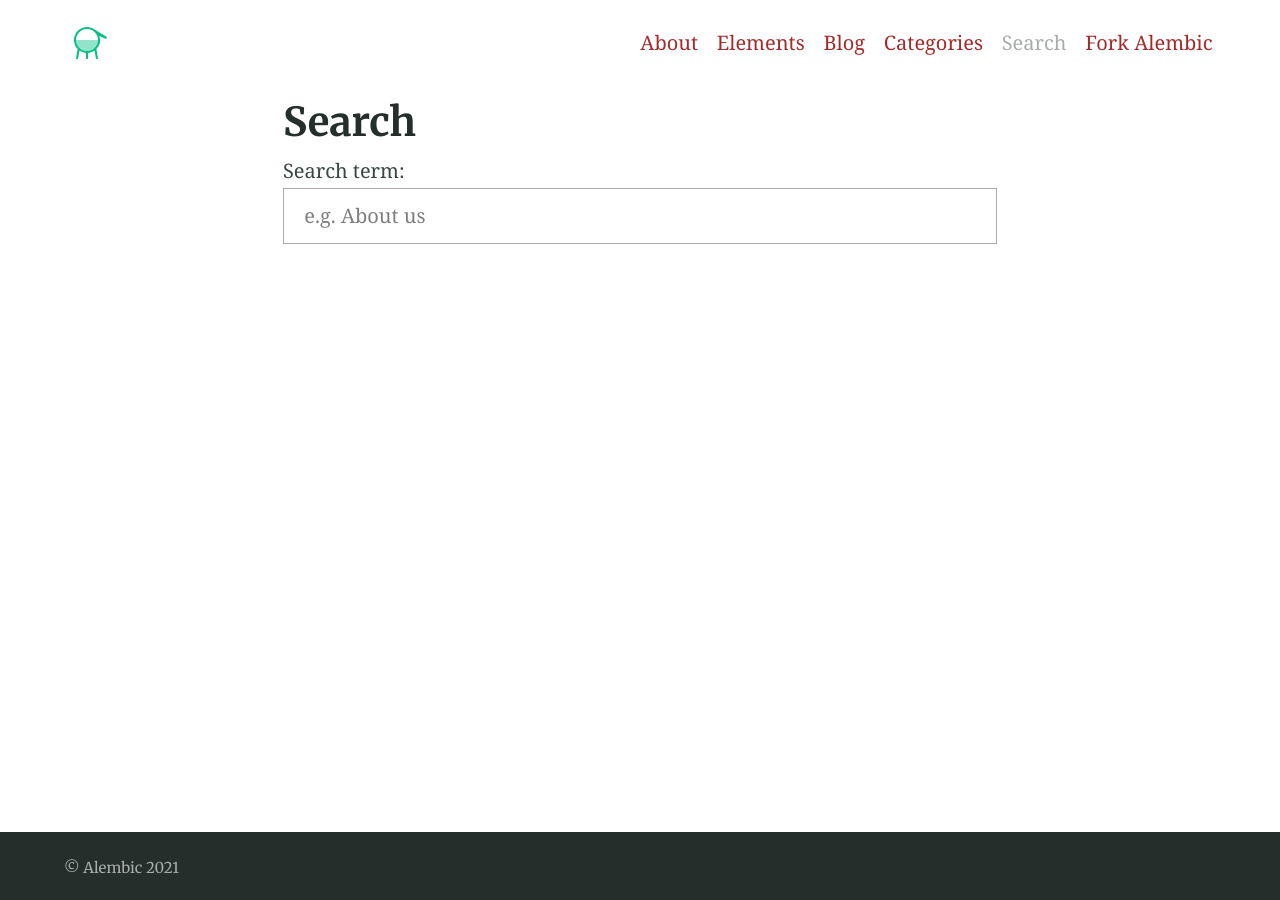
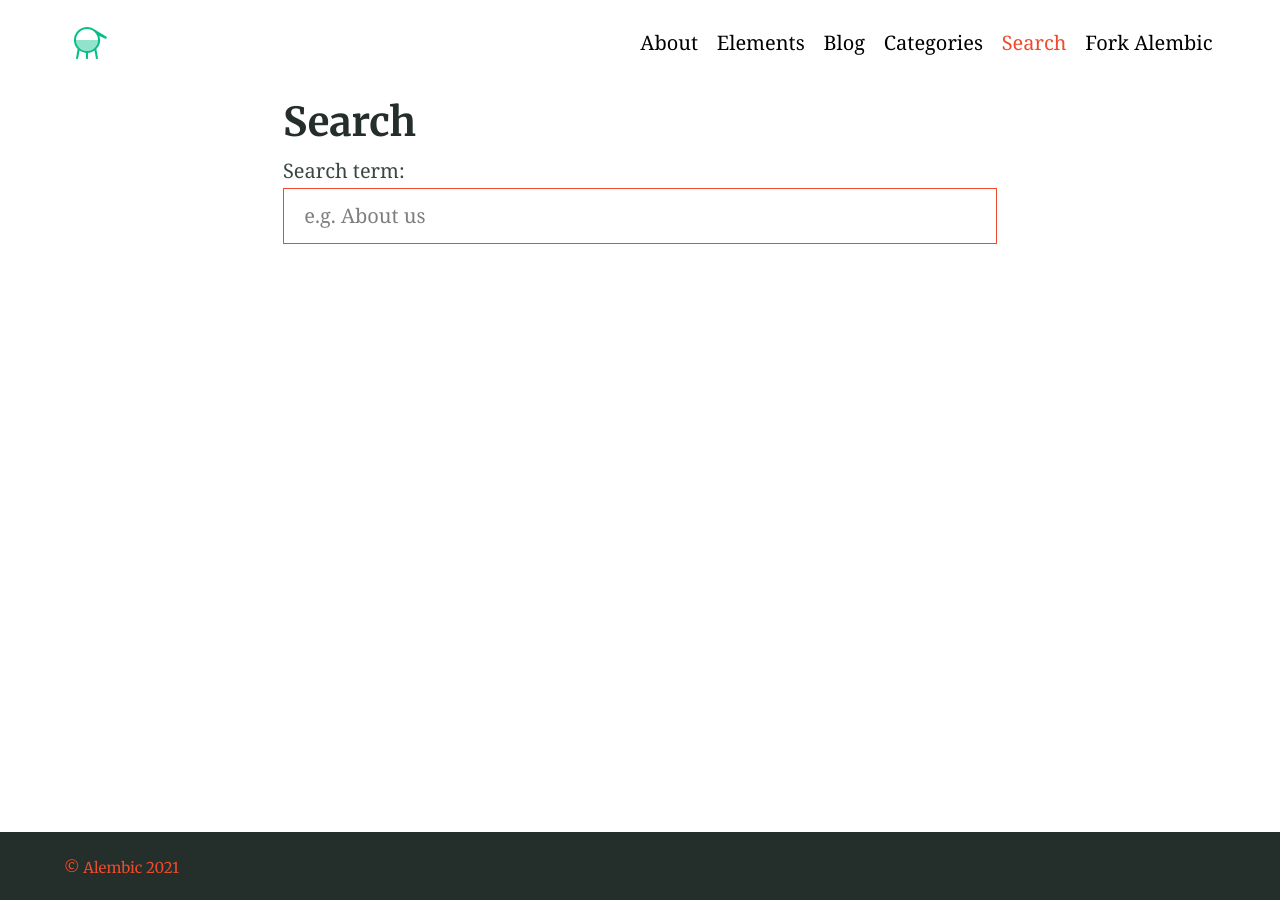
Before and after one commit to kathrynglink/annacnelson.github.io, a Jekyll site: the page built from search.md, in a window 1280 px wide. Built offline with Jekyll 4.4.1, drawn with Linux system fonts in a browser that asks for light colours.

Commit message:
Update _settings.scss

```diff
--- a/_sass/_settings.scss
+++ b/_sass/_settings.scss
@@ -7,10 +7,10 @@ $accentColour: #05bf85 !default;
 // Text colours
 $headingColour: #242e2b !default;
 $bodyColour: #384743 !default;
-$linkColour: #A52A2A !default;
-$hoverColour: #EE4B2B!default;
+$linkColour: #000000 !default;
+$hoverColour: #a8adac!default;
 $focusColour: #fa407a !default;
-$captionColour: #a8adac !default;
+$captionColour: #EE4B2B !default;
 $white: #ffffff !default;
 
 // Typography
```
